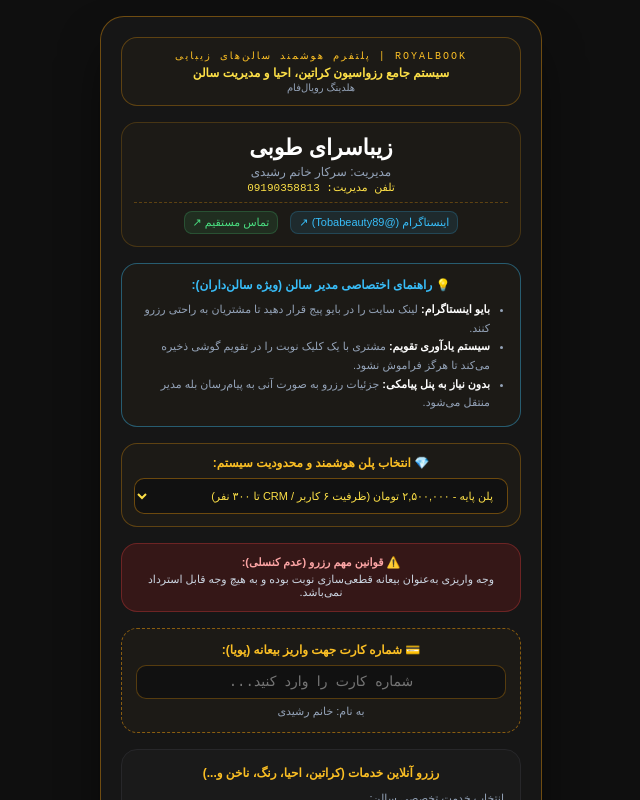
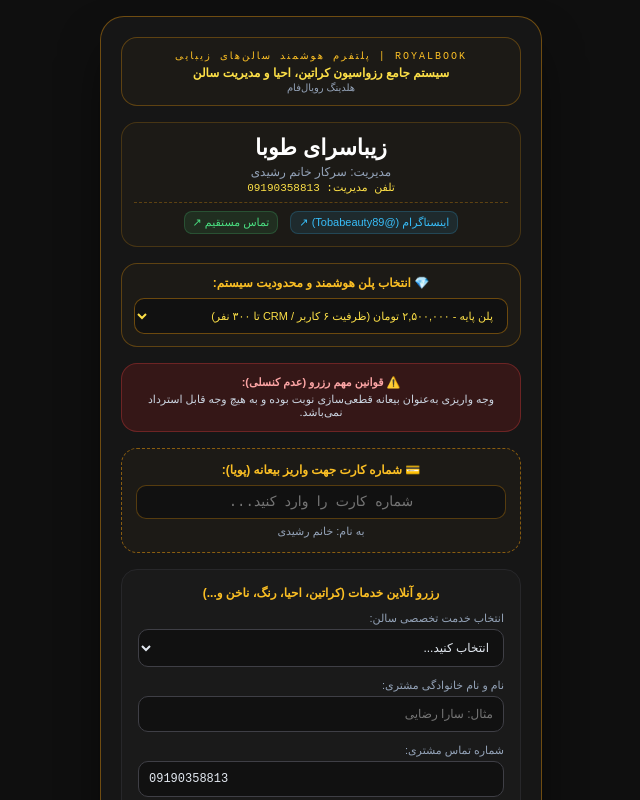
Before and after one commit to amirsam4398/Royalbook, a React (Vite) app: page / in a window 1280 px wide. Shown: the top 800 px of the page, without its empty margins (319-959 px from the left). Built offline with nearby package versions, Linux system fonts and the light colour scheme.

Commit message:
Update salon name to Tooba, add direct action links for Bale messaging and calendar sync

```diff
--- a/src/App.jsx
+++ b/src/App.jsx
@@ -1,7 +1,7 @@
 import React, { useState } from 'react';
 
 export default function App() {
-  const [salonName] = useState("زیباسرای طوبی");
+  const [salonName] = useState("زیباسرای طوبا");
   const [managerName] = useState("خانم رشیدی");
   const [managerPhone] = useState("09190358813");
   const [managerInstagram] = useState("Tobabeauty89");
@@ -21,7 +21,7 @@ export default function App() {
   const [depositPaid, setDepositPaid] = useState(false);
   const [bookingSuccess, setBookingSuccess] = useState(null);
 
-  // خدمات تخصصی سالن‌های زیبایی (با محوریت کراتین، احیا، رنگ و...)
+  // خدمات تخصصی سالن‌های زیبایی (کراتین، احیا، رنگ و...)
   const services = [
     { id: 1, name: "کراتین و احیای تخصصی مو - ۳,۵۰۰,۰۰۰ تومان" },
     { id: 2, name: "رنگ، لایت و آمبره مو - ۲,۸۰۰,۰۰۰ تومان" },
@@ -47,7 +47,7 @@ export default function App() {
 
   // افزودن خودکار نوبت به تقویم گوگل (Google Calendar)
   const addToCalendar = () => {
-    const title = encodeURIComponent(`نوبت سالن زیبایی: ${selectedService}`);
+    const title = encodeURIComponent(`نوبت زیبایی در ${salonName}: ${selectedService}`);
     const details = encodeURIComponent(`مشتری عزیز ${customerName}، نوبت شما در ${salonName} ثبت شد. کد پیگیری: ${bookingSuccess}. مدیریت: ${managerPhone}`);
     const calendarUrl = `https://calendar.google.com/calendar/render?action=TEMPLATE&text=${title}&details=${details}`;
     window.open(calendarUrl, '_blank');
@@ -78,16 +78,6 @@ export default function App() {
               تماس مستقیم ↗
             </a>
           </div>
-        </div>
-
-        {/* راهنمای اختصاصی مدیر سالن */}
-        <div style={{ backgroundColor: '#1c1a16', border: '1px solid rgba(56, 189, 248, 0.4)', borderRadius: '16px', padding: '14px', textAlign: 'right', fontSize: '11px', color: '#cbd5e1' }}>
-          <p style={{ fontSize: '12px', fontWeight: 'bold', color: '#38bdf8', margin: '0 0 8px 0', textAlign: 'center' }}>💡 راهنمای اختصاصی مدیر سالن (ویژه سالن‌داران):</p>
-          <ul style={{ margin: '0', paddingRight: '16px', lineHeight: '1.7', color: '#94a3b8' }}>
-            <li><strong style={{ color: '#fff' }}>بایو اینستاگرام:</strong> لینک سایت را در بایو پیج قرار دهید تا مشتریان به راحتی رزرو کنند.</li>
-            <li><strong style={{ color: '#fff' }}>سیستم یادآوری تقویم:</strong> مشتری با یک کلیک نوبت را در تقویم گوشی ذخیره می‌کند تا هرگز فراموش نشود.</li>
-            <li><strong style={{ color: '#fff' }}>بدون نیاز به پنل پیامکی:</strong> جزئیات رزرو به صورت آنی به پیام‌رسان بله مدیر منتقل می‌شود.</li>
-          </ul>
         </div>
 
         {/* انتخاب پلن‌های هوشمند */}
```
Also changed, not shown: 3 other files (tests, documents, lock files or other folders).
